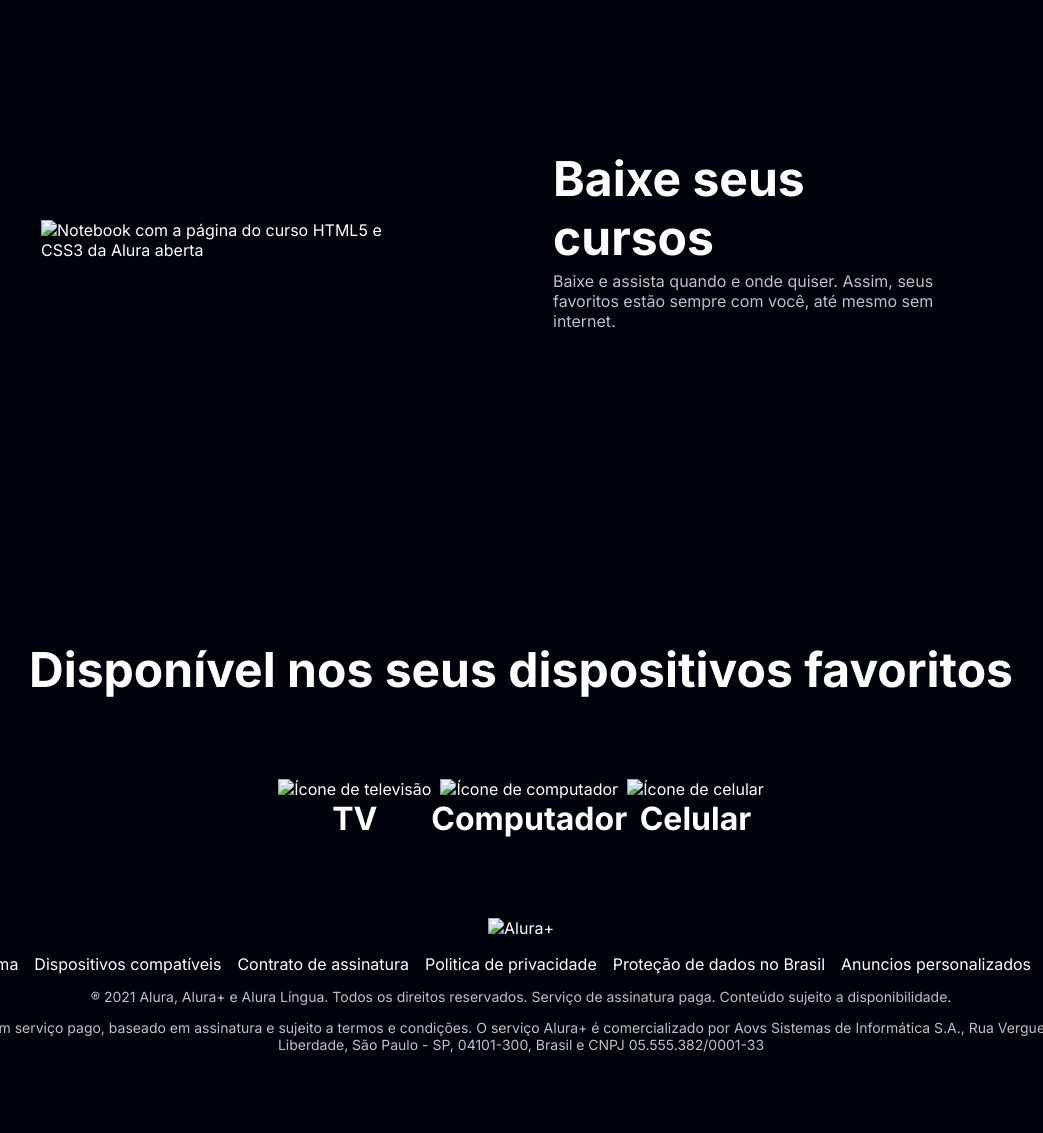
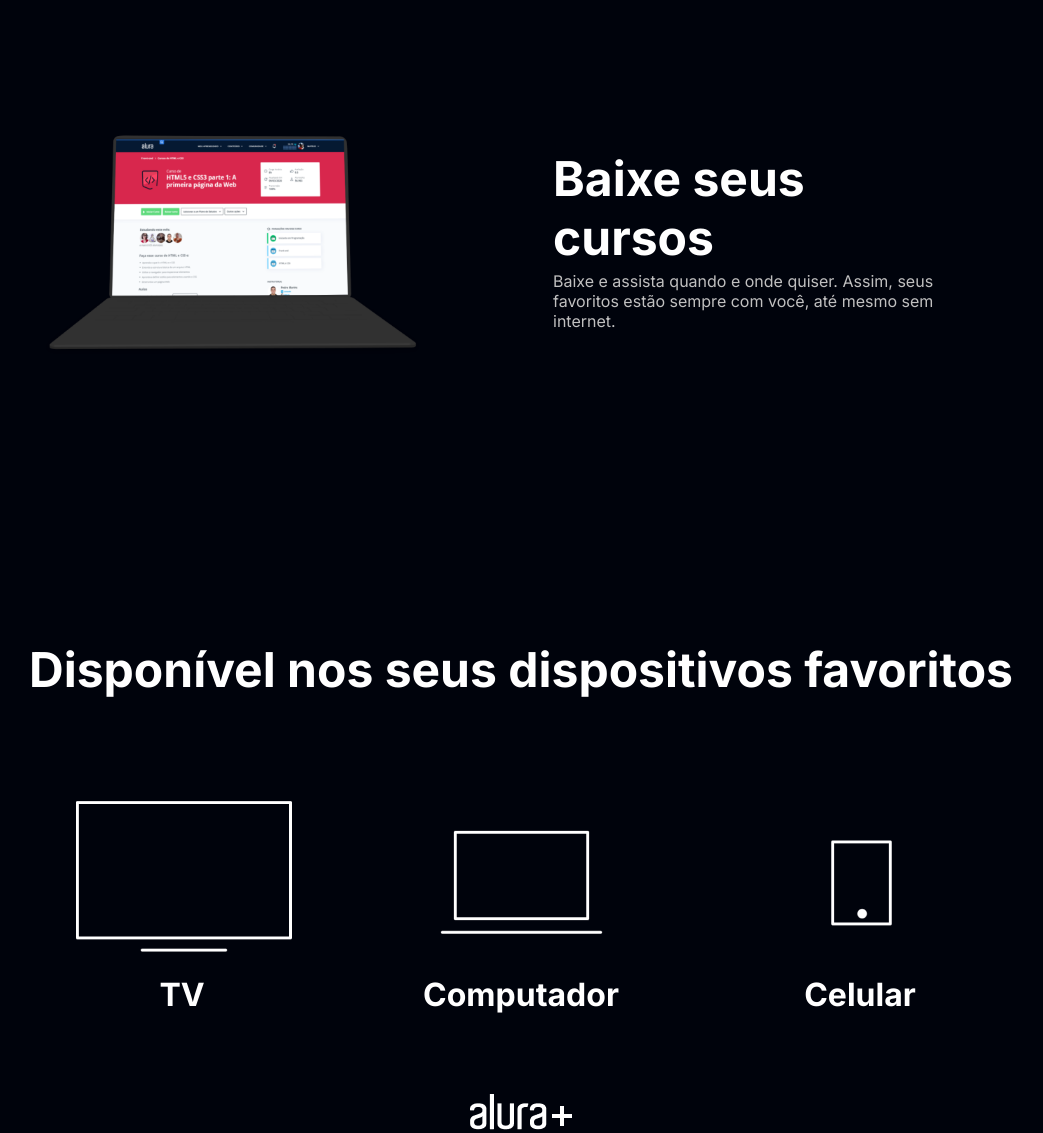
Before and after one commit to 3Cracf31/aluraplus, a plain HTML site: page index.html in a window 1280 px wide. Shown: the part 2560-3693 px from the top of the page, without its empty margins (119-1162 px from the left). Drawn offline with Linux system fonts and the light colour scheme.

Commit message:
Update index.html

```diff
--- a/index.html
+++ b/index.html
@@ -42,11 +42,11 @@
             </p>
             <a href="www.alura.com.br" class="container__botao secundario__botao" container>Assine o Combo+</a>
         </div>
-        <img src="img/Telas.png" alt="Tela do alura+ e alura língua" class="secundario__imagem">
+        <img src="Telas.png" alt="Tela do alura+ e alura língua" class="secundario__imagem">
     </section>
 
     <section class="container secundario">
-        <img src="img/Notebook.png" alt="Notebook com a página do curso HTML5 e CSS3 da Alura aberta"
+        <img src="Notebook.png" alt="Notebook com a página do curso HTML5 e CSS3 da Alura aberta"
             class="secundario__imagem">
         <div class="container__descricao">
             <h2 class="descricao__titulo">Baixe seus cursos</h2>
@@ -59,22 +59,22 @@
         <h2 class="dispositivos__titulo">Disponível nos seus dispositivos favoritos</h2>
         <ul class="dispositivos__lista">
             <li>
-                <img src="img/tv.png" alt="Ícone de televisão">
+                <img src="tv.png" alt="Ícone de televisão">
                 <h3 class="lista__item">TV</h3>
             </li>
             <li>
-                <img src="img/computador.png" alt="Ícone de computador">
+                <img src="computador.png" alt="Ícone de computador">
                 <h3 class="lista__item">Computador</h3>
             </li>
             <li>
-                <img src="img/celular.png" alt="Ícone de celular">
+                <img src="celular.png" alt="Ícone de celular">
                 <h3 class="lista__item">Celular</h3>
             </li>
         </ul>
     </section>
 
     <footer class="rodape">
-        <img src="img/Logo.png" alt="Alura+" class="rodape__logo">
+        <img src="Logo.png" alt="Alura+" class="rodape__logo">
         <ul class="rodape__lista">
             <li class="lista__link">
                 <a href="#">Idioma</a>
```
